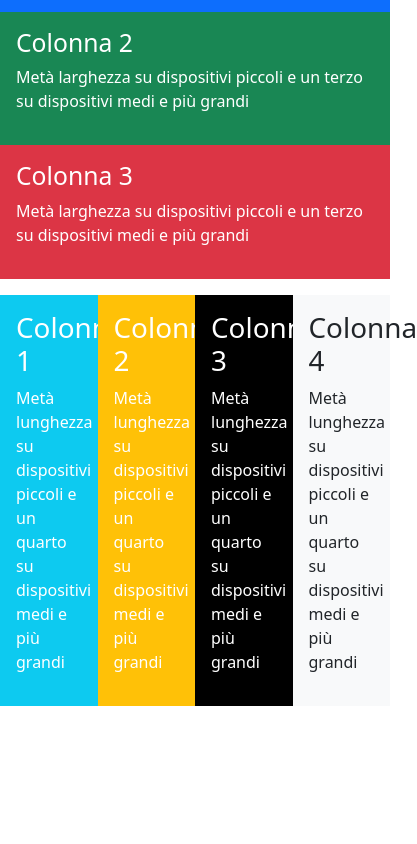
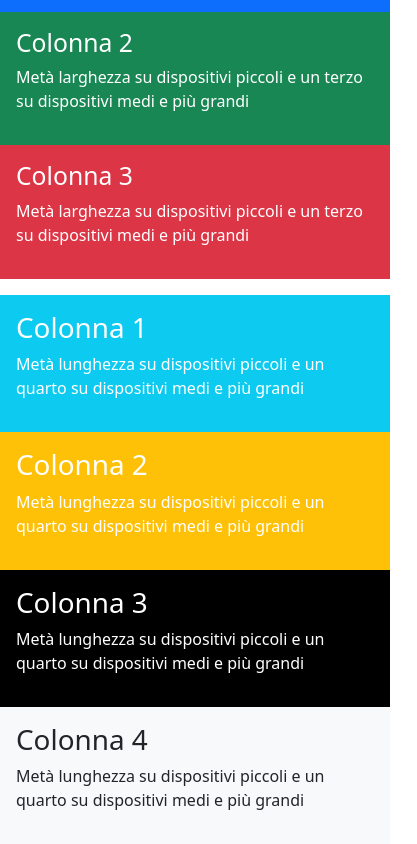
Before and after one commit to giuseppepetrazzuolo6/htmlcss-bootstrap-layout, a plain HTML site: page index.html in a window 390 px wide. Shown: the part 644-1488 px from the top of the page, 417 px wide, since content can reach past the window. Before the commit the page ends 1350 px from the top, so only its background shows below. Drawn offline with nearby package versions, Linux system fonts and the light colour scheme.

Commit message:
Added column widths in the tablet and mobile viewport for the third row

```diff
--- a/index.html
+++ b/index.html
@@ -59,25 +59,25 @@
                 </div>
                 <!--/second row-->
                 <div class="row mt-3">
-                    <div class="col-3 text-white bg-info p-3">
+                    <div class="col-lg-3 col-md-3 col-sm-6 text-white bg-info p-3">
                         <h1>Colonna 1</h1>
                         <p>
                             Metà lunghezza su dispositivi piccoli e un quarto su dispositivi medi e più grandi
                         </p>
                     </div>
-                    <div class="col-3 text-white bg-warning p-3">
+                    <div class="col-lg-3 col-md-3 col-sm-6 text-white bg-warning p-3">
                         <h1>Colonna 2</h1>
                         <p>
                             Metà lunghezza su dispositivi piccoli e un quarto su dispositivi medi e più grandi
                         </p>
                     </div>
-                    <div class="col-3 text-white bg-black p-3">
+                    <div class="col-lg-3 col-md-3 col-sm-6 text-white bg-black p-3">
                         <h1>Colonna 3</h1>
                         <p>
                             Metà lunghezza su dispositivi piccoli e un quarto su dispositivi medi e più grandi
                         </p>
                     </div>
-                    <div class="col-3 bg-light p-3">
+                    <div class="col-lg-3 col-md-3 col-sm-6 bg-light p-3">
                         <h1>Colonna 4</h1>
                         <p>
                             Metà lunghezza su dispositivi piccoli e un quarto su dispositivi medi e più grandi
```
